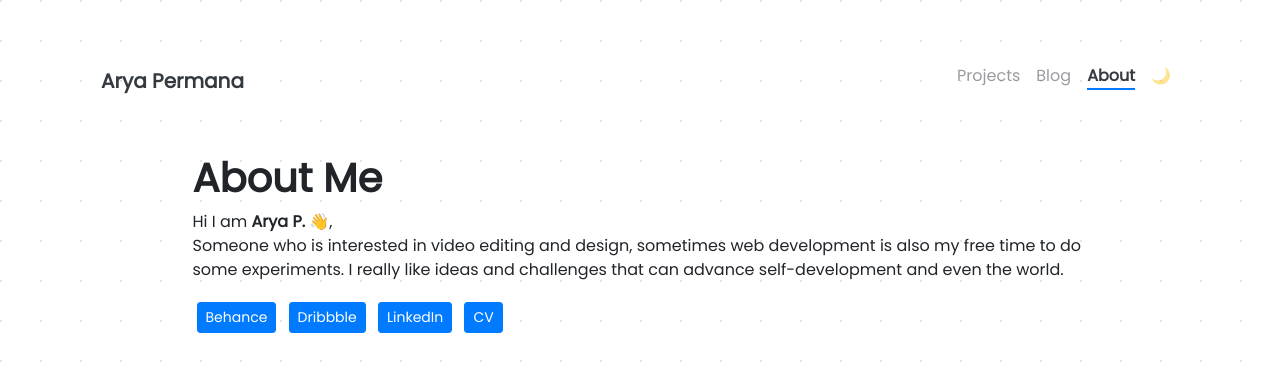
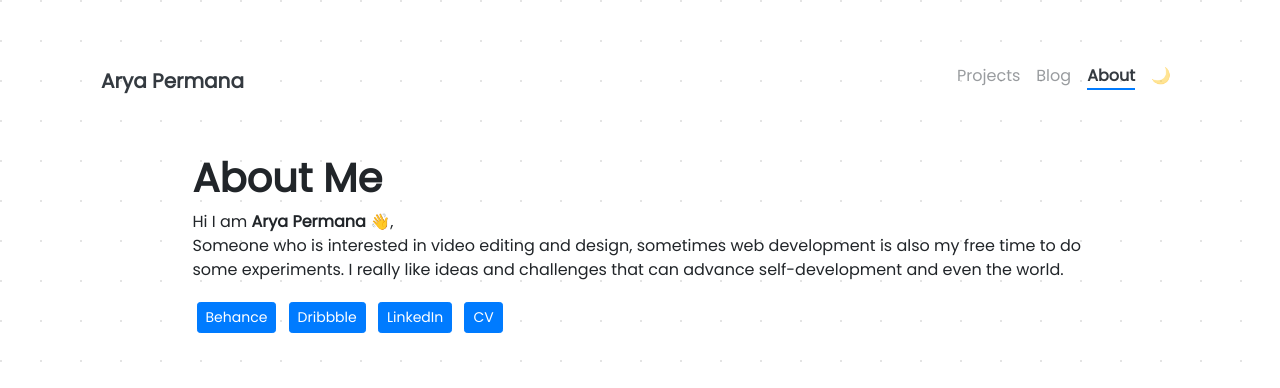
Before and after one commit to arytapermana/arytapermana, a Jekyll site: the page built from pages/about.md, in a window 1280 px wide and 900 px high. Shown: the top 388 px of the window. Built offline with Jekyll 4.4.1, drawn with Linux system fonts in a browser that asks for light colours; nearby versions of some CDN libraries; emoji names are drawn with the system emoji font.

Commit message:
new content

```diff
--- a/_config.yml
+++ b/_config.yml
@@ -19,7 +19,7 @@ nav_exclude: # The following paths are excluded from navbar
 
 ### Author Info ###
 author:
-  name: Arya P.
+  name: Arya Permana
   image: https://ik.imagekit.io/dsg/arytapermana/profile_2Bkfxb2yK.png?ik-sdk-version=javascript-1.4.3&updatedAt=1660212923184
   behance: aryta
   dribbble: aryaputra
```
